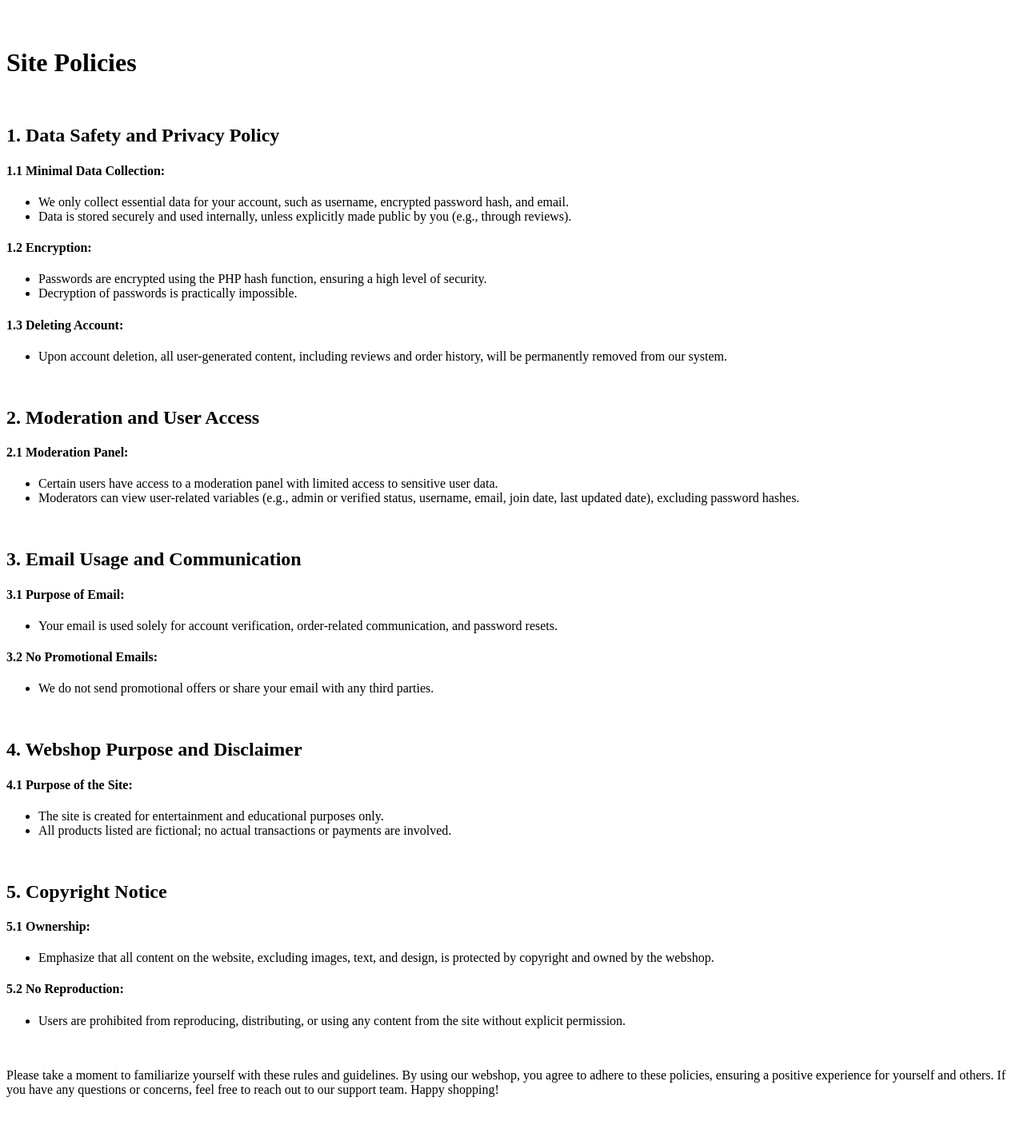
After one commit to viliusi/DDU-Buckled-Shoes, a PHP site: page /app/frontend/pages/site-policies.php in a window 1280 px wide. The commit adds this page. Shown: the whole page at 80% size. Run offline with PHP 8.4, Linux system fonts and the light colour scheme.

Commit message:
Site Policies and about us

```diff
--- a/app/frontend/includes/footer.php
+++ b/app/frontend/includes/footer.php
@@ -1,7 +1,8 @@
 <div class="jumbotron text-center" style="margin-bottom:0">
   <?php if ($user->isAdmin()) {
-      echo '<p><a href="management-hub.php">Management Hub</a></p>';
+      echo '<h6><a href="management-hub.php">Management Hub</a></h6>';
   }?>
+  <h6><a href="site-policies.php">Site Policies</a></h6>
   <h6>© 2023. UWU games (I/S)</h6>
 </div>
 
--- /dev/null
+++ b/app/frontend/pages/site-policies.php
@@ -0,0 +1,79 @@
+<!DOCTYPE html>
+<html>
+<head>
+    <title>Site Policies</title>
+</head>
+<body>
+    <div class="container" style="margin-top: 60px; margin-bottom: 60px">
+        <h1 style="font-family: 'Times New Roman', Times, serif;">Site Policies</h1>
+
+        <br>
+
+        <h2 style="font-family: 'Times New Roman', Times, serif;">1. Data Safety and Privacy Policy</h2>
+        <h4 style="font-family: 'Times New Roman', Times, serif;">1.1 Minimal Data Collection:</h4>
+        <ul>
+            <li style="font-family: 'Times New Roman', Times, serif;">We only collect essential data for your account, such as username, encrypted password hash, and email.</li>
+            <li style="font-family: 'Times New Roman', Times, serif;">Data is stored securely and used internally, unless explicitly made public by you (e.g., through reviews).</li>
+        </ul>
+
+        <h4 style="font-family: 'Times New Roman', Times, serif;">1.2 Encryption:</h4>
+        <ul>
+            <li style="font-family: 'Times New Roman', Times, serif;">Passwords are encrypted using the PHP hash function, ensuring a high level of security.</li>
+            <li style="font-family: 'Times New Roman', Times, serif;">Decryption of passwords is practically impossible.</li>
+        </ul>
+
+        <h4 style="font-family: 'Times New Roman', Times, serif;">1.3 Deleting Account:</h4>
+        <ul>
+            <li style="font-family: 'Times New Roman', Times, serif;">Upon account deletion, all user-generated content, including reviews and order history, will be permanently removed from our system.</li>
+        </ul>
+
+        <br>
+
+        <h2 style="font-family: 'Times New Roman', Times, serif;">2. Moderation and User Access</h2>
+        <h4 style="font-family: 'Times New Roman', Times, serif;">2.1 Moderation Panel:</h4>
+        <ul>
+            <li style="font-family: 'Times New Roman', Times, serif;">Certain users have access to a moderation panel with limited access to sensitive user data.</li>
+            <li style="font-family: 'Times New Roman', Times, serif;">Moderators can view user-related variables (e.g., admin or verified status, username, email, join date, last updated date), excluding password hashes.</li>
+        </ul>
+
+        <br>
+
+        <h2 style="font-family: 'Times New Roman', Times, serif;">3. Email Usage and Communication</h2>
+        <h4 style="font-family: 'Times New Roman', Times, serif;">3.1 Purpose of Email:</h4>
+        <ul>
+            <li style="font-family: 'Times New Roman', Times, serif;">Your email is used solely for account verification, order-related communication, and password resets.</li>
+        </ul>
+
+        <h4 style="font-family: 'Times New Roman', Times, serif;">3.2 No Promotional Emails:</h4>
+        <ul>
+            <li style="font-family: 'Times New Roman', Times, serif;">We do not send promotional offers or share your email with any third parties.</li>
+        </ul>
+
+        <br>
+
+        <h2 style="font-family: 'Times New Roman', Times, serif;">4. Webshop Purpose and Disclaimer</h2>
+        <h4 style="font-family: 'Times New Roman', Times, serif;">4.1 Purpose of the Site:</h4>
+        <ul>
+            <li style="font-family: 'Times New Roman', Times, serif;">The site is created for entertainment and educational purposes only.</li>
+            <li style="font-family: 'Times New Roman', Times, serif;">All products listed are fictional; no actual transactions or payments are involved.</li>
+        </ul>
+
+        <br>
+
+        <h2 style="font-family: 'Times New Roman', Times, serif;">5. Copyright Notice</h2>
+        <h4 style="font-family: 'Times New Roman', Times, serif;">5.1 Ownership:</h4>
+        <ul>
+            <li style="font-family: 'Times New Roman', Times, serif;">Emphasize that all content on the website, excluding images, text, and design, is protected by copyright and owned by the webshop.</li>
+        </ul>
+
+        <h4 style="font-family: 'Times New Roman', Times, serif;">5.2 No Reproduction:</h4>
+        <ul>
+            <li style="font-family: 'Times New Roman', Times, serif;">Users are prohibited from reproducing, distributing, or using any content from the site without explicit permission.</li>
+        </ul>
+
+        <br>
+        <p style="font-family: 'Times New Roman', Times, serif;">Please take a moment to familiarize yourself with these rules and guidelines. By using our webshop, you agree to adhere to these policies, ensuring a positive experience for yourself and others. If you have any questions or concerns, feel free to reach out to our support team. Happy shopping!</p>
+
+    </div>
+</body>
+</html>
--- a/cart.php
+++ b/cart.php
@@ -1,3 +1,4 @@
+error_reporting(E_ALL);
 <?php require_once 'start.php'; ?>
 <?php require_once BACKEND_CLASSES . 'Product.php'; ?>
 <?php require_once FRONTEND_INCLUDE . 'header.php'; ?>
--- a/about.php
+++ b/site-policies.php
@@ -1,6 +1,6 @@
 <?php require_once 'start.php'; ?>
 <?php require_once FRONTEND_INCLUDE . 'header.php'; ?>
 <?php require_once FRONTEND_INCLUDE . 'navbar.php'; ?>
-<?php require_once 'app/frontend/pages/about.php'; ?>
 <?php require_once FRONTEND_INCLUDE . 'messages.php'; ?>
+<?php require_once FRONTEND_PAGE . 'site-policies.php'; ?>
 <?php require_once FRONTEND_INCLUDE . 'footer.php'; ?>
```
Also changed, not shown: app/frontend/pages/about-us.php (+16 -38 lines), app/frontend/pages/about.php (deleted, +0 -19 lines).
